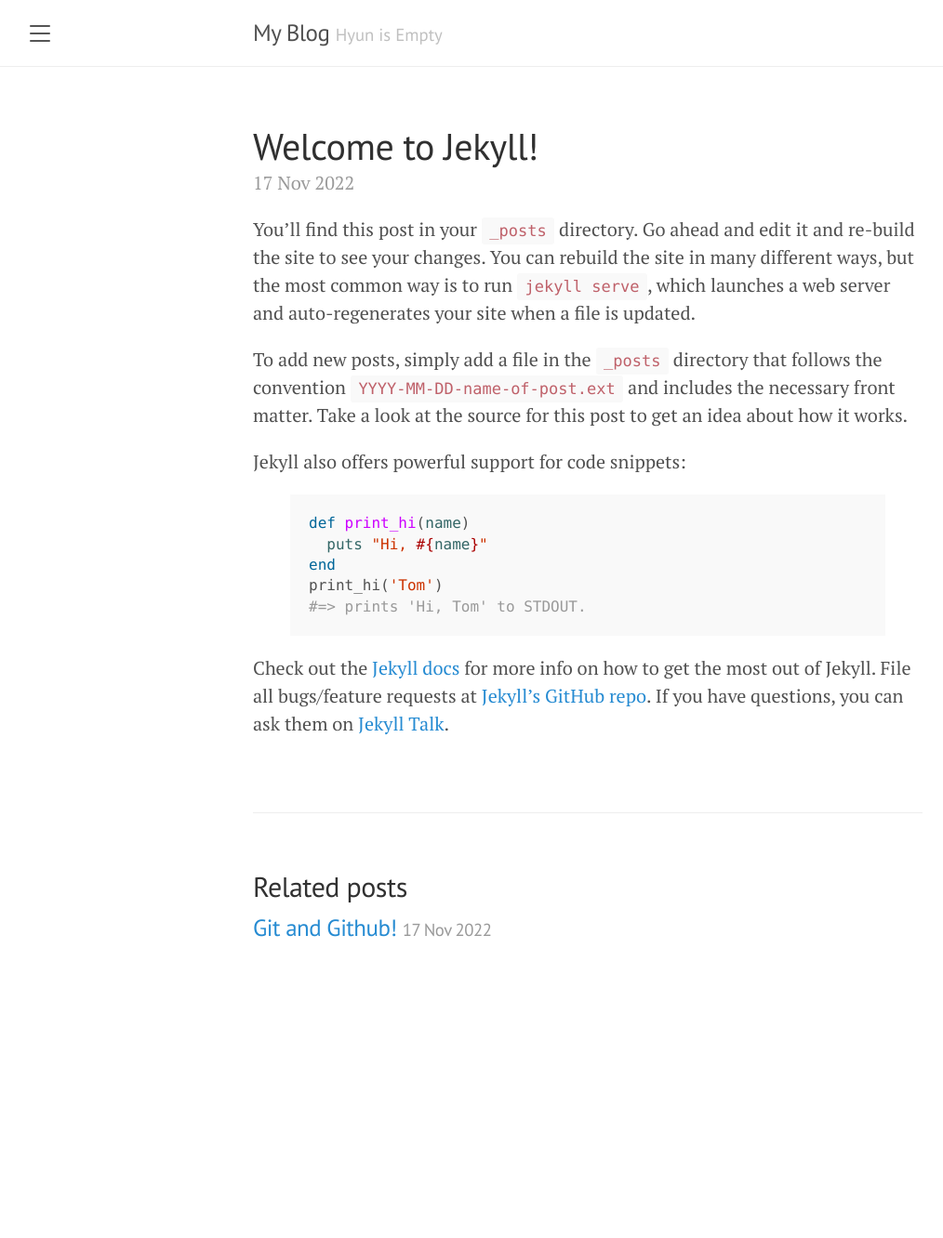
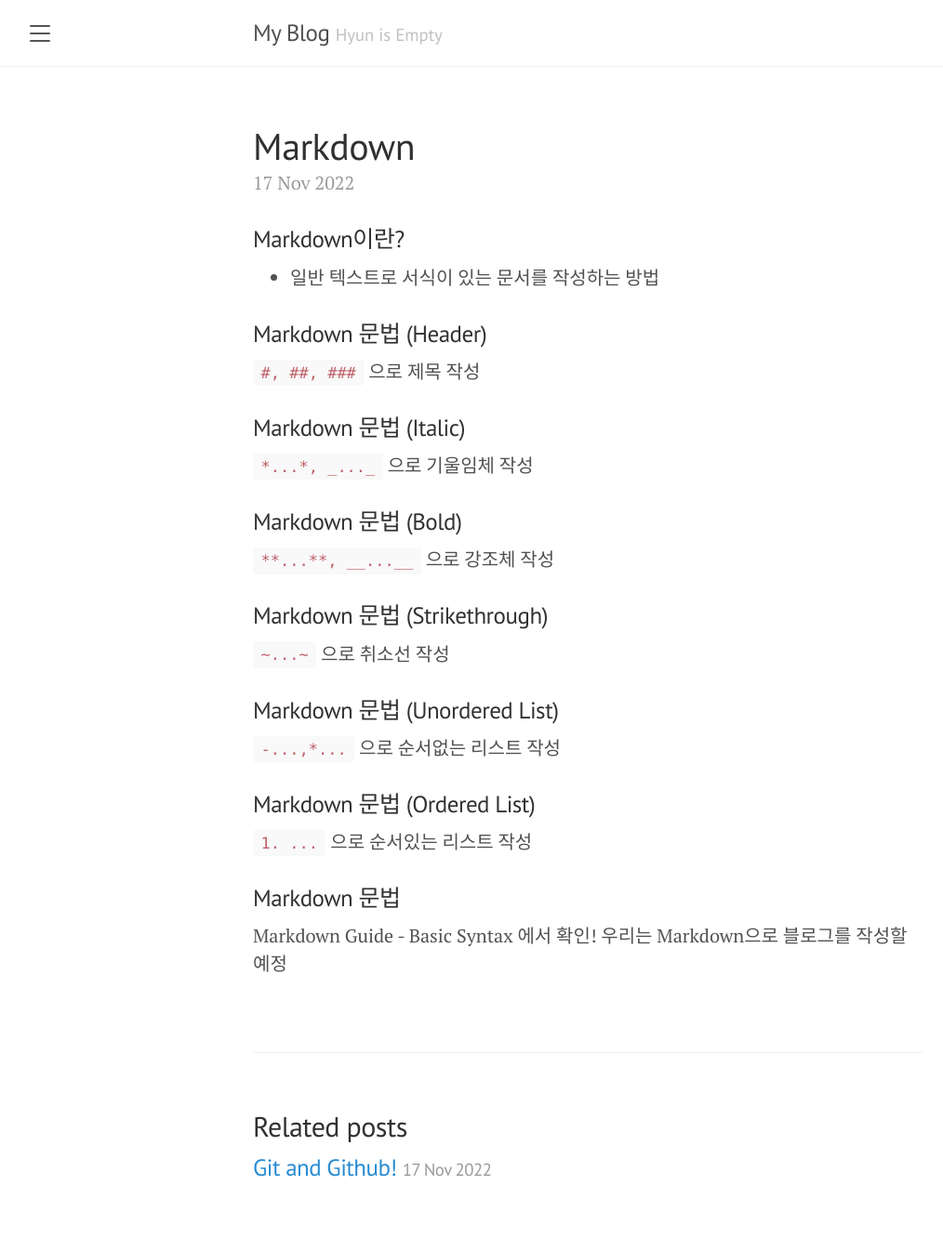
Before and after one commit to HyunisEmpty/HyunisEmpty.github.io, a Jekyll site: the page built from _posts/2022-11-17-welcome-to-jekyll.markdown, in a window 1280 px wide. Shown: the whole page at 93% size, without its empty margins (8-1022 px from the left). Built offline with Jekyll 4.4.1, drawn with Linux system fonts in a browser that asks for light colours; before the commit the page ends 1074 px from its top, so only the background shows below that.

Commit message:
update Markdown post

```diff
--- a/_posts/2022-11-17-welcome-to-jekyll.markdown
+++ b/_posts/2022-11-17-welcome-to-jekyll.markdown
@@ -1,25 +1,31 @@
 ---
 layout: post
-title:  "Welcome to Jekyll!"
+title:  "Markdown"
 date:   2022-11-17 12:43:00 +0900
 categories: jekyll update
 ---
-You’ll find this post in your `_posts` directory. Go ahead and edit it and re-build the site to see your changes. You can rebuild the site in many different ways, but the most common way is to run `jekyll serve`, which launches a web server and auto-regenerates your site when a file is updated.
 
-To add new posts, simply add a file in the `_posts` directory that follows the convention `YYYY-MM-DD-name-of-post.ext` and includes the necessary front matter. Take a look at the source for this post to get an idea about how it works.
+### Markdown이란?
+- 일반 텍스트로 서식이 있는 문서를 작성하는 방법
 
-Jekyll also offers powerful support for code snippets:
+### Markdown 문법 (Header)
+`#, ##, ###` 으로 제목 작성
 
-{% highlight ruby %}
-def print_hi(name)
-  puts "Hi, #{name}"
-end
-print_hi('Tom')
-#=> prints 'Hi, Tom' to STDOUT.
-{% endhighlight %}
+### Markdown 문법 (Italic)
+`*...*, _..._` 으로 기울임체 작성
 
-Check out the [Jekyll docs][jekyll-docs] for more info on how to get the most out of Jekyll. File all bugs/feature requests at [Jekyll’s GitHub repo][jekyll-gh]. If you have questions, you can ask them on [Jekyll Talk][jekyll-talk].
+### Markdown 문법 (Bold)
+`**...**, __...__` 으로 강조체 작성
 
-[jekyll-docs]: https://jekyllrb.com/docs/home
-[jekyll-gh]:   https://github.com/jekyll/jekyll
-[jekyll-talk]: https://talk.jekyllrb.com/
+### Markdown 문법 (Strikethrough)
+`~...~` 으로 취소선 작성
+
+### Markdown 문법 (Unordered List)
+`-...,*...` 으로 순서없는 리스트 작성
+
+### Markdown 문법 (Ordered List)
+`1. ...` 으로 순서있는 리스트 작성
+
+### Markdown 문법
+Markdown Guide - Basic Syntax 에서 확인!
+우리는 Markdown으로 블로그를 작성할 예정
```
Also changed, not shown: README.md.
